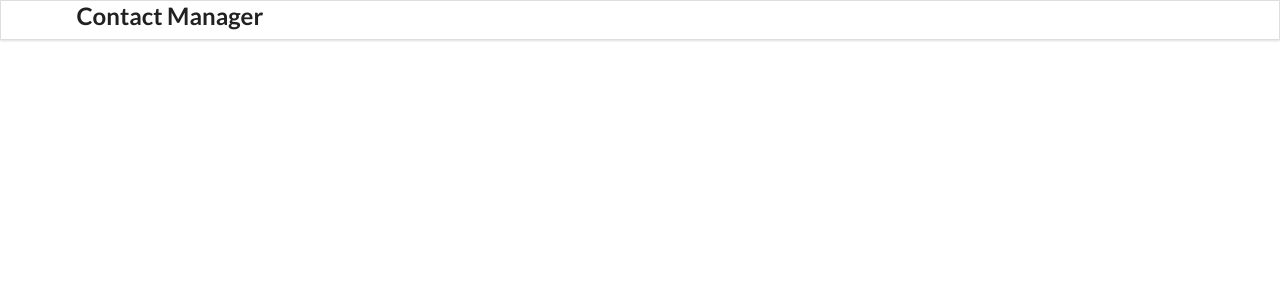
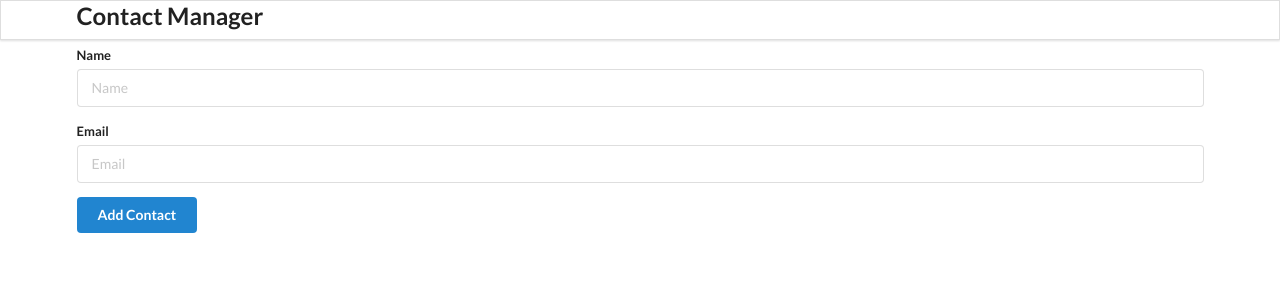
Before and after one commit to IsmailMuhammed2019/contactmanagern, a React (Vite) app: page / in a window 1280 px wide. Shown: the top 300 px of the page. Built offline with nearby package versions, Linux system fonts and the light colour scheme.

Commit message:
create add contact form

```diff
--- a/src/App.jsx
+++ b/src/App.jsx
@@ -1,13 +1,15 @@
-import React from 'react'
+import React, { useState } from 'react'
 import Header from './components/Header'
 import AddContact from './components/AddContact'
-import ContactCard from './components/ContactCard'
+// import ContactCard from './components/ContactCard'
 import ContactList from './components/ContactList'
 
 const App = () => {
+  const [contacts, setContacts] = useState([{id: 1, name: 'Ismail Muhammed', email: 'imuhammed@gmail.com'}, {id: 2, name: 'Opeyemi Omojoro', email: 'oomojoro@gmail.com'}])
   return (
-    <div>
+    <div className='ui container'>
       <Header />
+      <AddContact />
     </div>
   )
 }
--- a/src/components/AddContact.jsx
+++ b/src/components/AddContact.jsx
@@ -0,0 +1,22 @@
+import React from 'react'
+
+const AddContact = () => {
+  return (
+    <div className='ui main'>
+        <h2>Add Contact</h2>
+        <form className='ui form'>
+            <div className='field'>
+                <label>Name</label>
+                <input type='text' name='name' placeholder='Name' />
+            </div>
+            <div className='field'>
+                <label>Email</label>
+                <input type='text' name='email' placeholder='Email' />
+            </div>
+            <button className='ui button blue'>Add Contact</button>
+        </form>
+    </div>
+  )
+}
+
+export default AddContact
```
